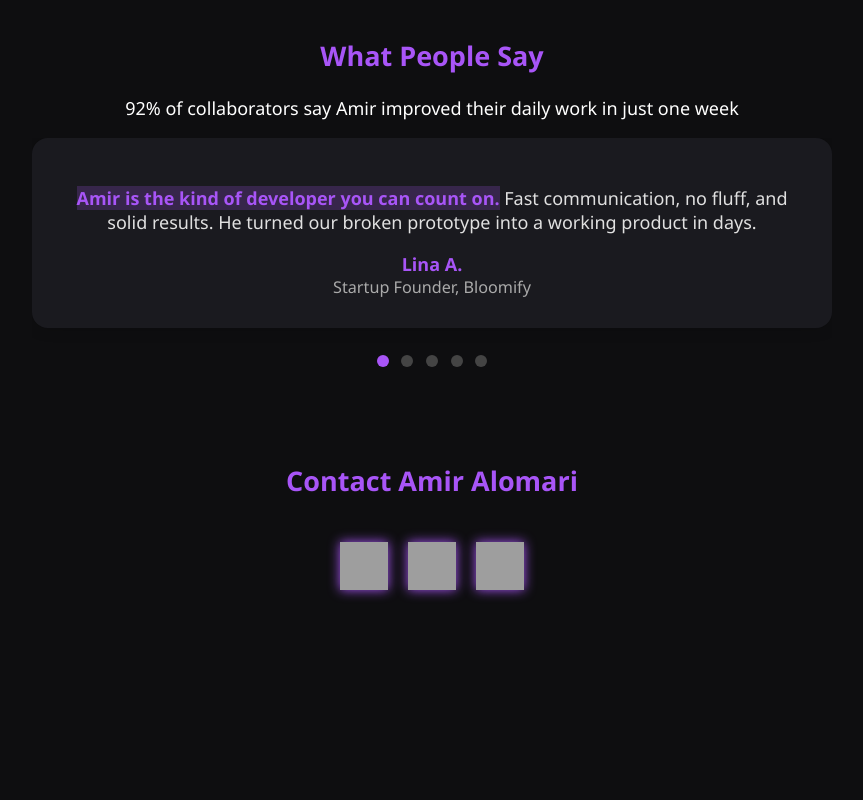
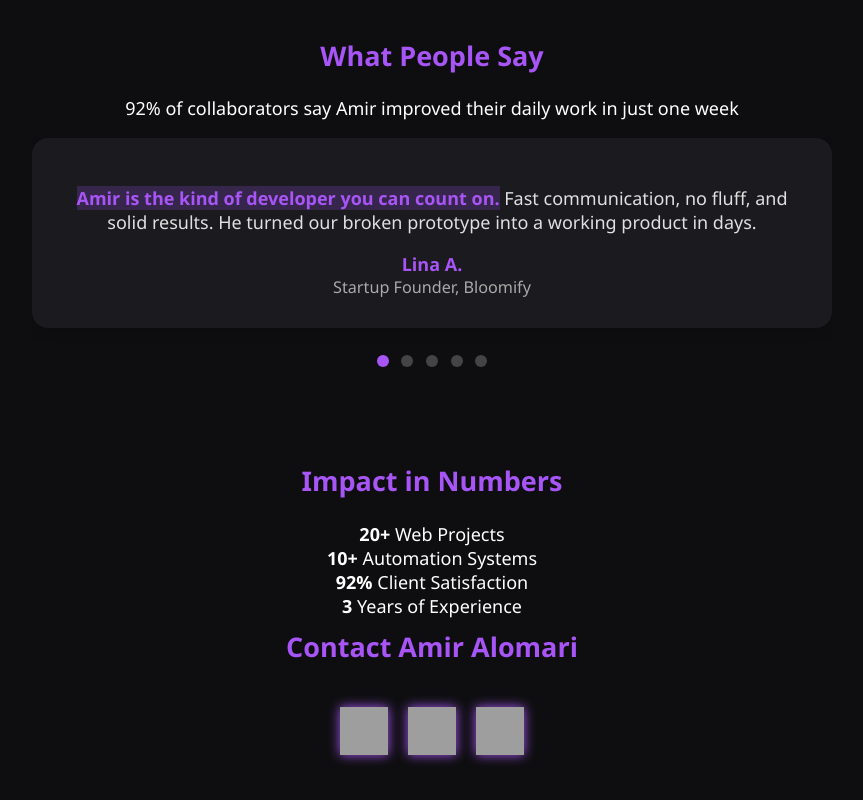
Before and after one commit to a3clinic/amiralomari, a plain HTML site: page index.html in a window 1280 px wide. Shown: the part 930-1730 px from the top of the page, without its empty margins (208-1071 px from the left). Before the commit the page ends 1565 px from the top, so only its background shows below. Drawn offline with Linux system fonts and the light colour scheme; grey boxes are pictures that could not be loaded.

Commit message:
Update index.html

```diff
--- a/index.html
+++ b/index.html
@@ -134,6 +134,28 @@
 </div>
 </section>
 
+<section id="stats" class="fade-in stats-section center-content">
+  <h2>Impact in Numbers</h2>
+  <div class="stats-grid">
+    <div class="stat-card">
+      <strong>20+</strong>
+      <span>Web Projects</span>
+    </div>
+    <div class="stat-card">
+      <strong>10+</strong>
+      <span>Automation Systems</span>
+    </div>
+    <div class="stat-card">
+      <strong>92%</strong>
+      <span>Client Satisfaction</span>
+    </div>
+    <div class="stat-card">
+      <strong>3</strong>
+      <span>Years of Experience</span>
+    </div>
+  </div>
+</section>
+
     <section id="contact" class="fade-in center-content">
       <h2>Contact Amir Alomari</h2>
       <div class="socials">
```
